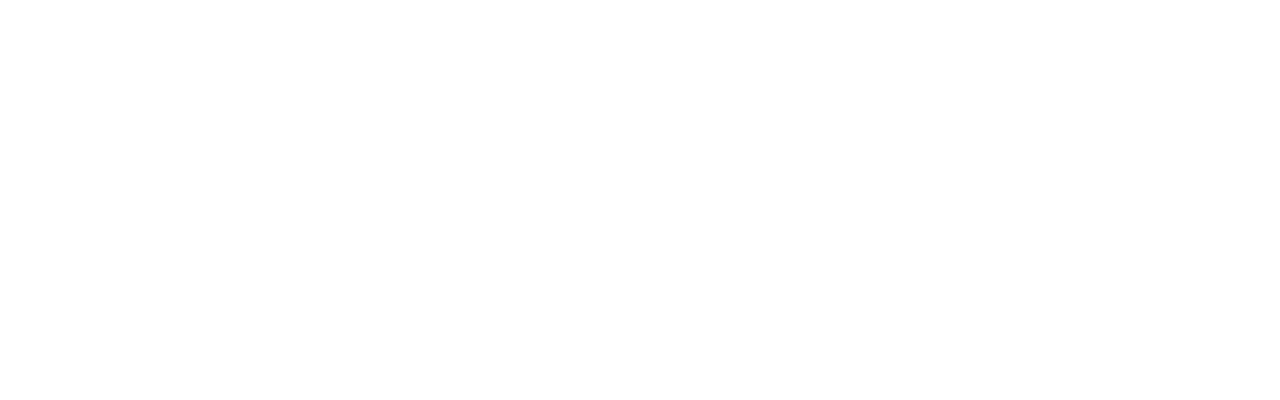
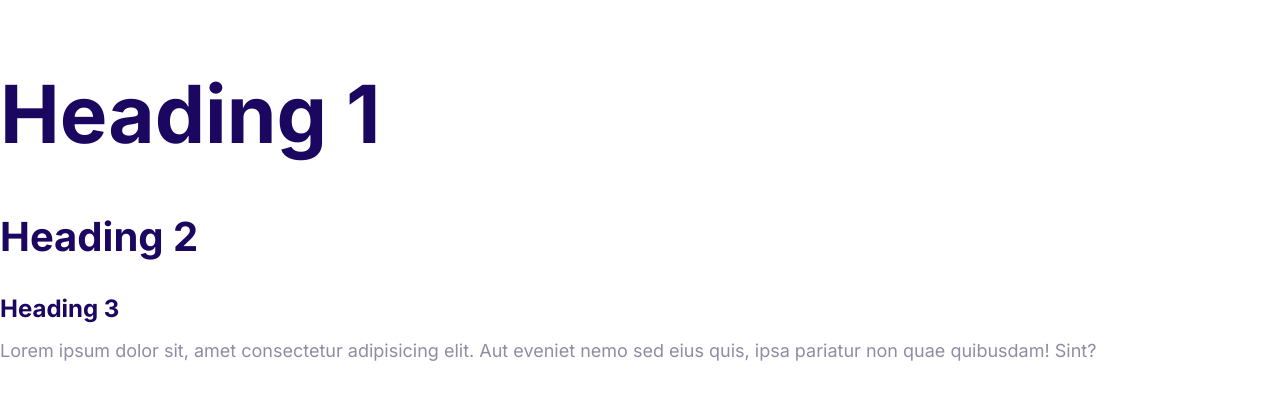
Before and after one commit to narmingeybullayeva/consoldes-cloud, a plain HTML site: page index.html in a window 1280 px wide. Drawn offline with Linux system fonts and the light colour scheme.

Commit message:
Define the styles for the  fonts

```diff
--- a/css/styles.css
+++ b/css/styles.css
@@ -5,3 +5,56 @@
     --color-headings: #1b0760;
     --color-body: #918ca4;
 }
+
+html{
+    font-size: 62.5%;
+}
+
+body{
+    font-family: Inter, Arial, Helvetica, sans-serif;
+    font-size: 2.4rem;
+    line-height: 1.5;
+    color: var(--color-body);
+}
+
+h1,
+h2,
+h3{
+    color: var(--color-headings);
+    margin-bottom: 1rem;
+}
+
+h1{
+    font-size: 7rem;
+}
+
+h2{
+    font-size: 4rem;
+}
+
+h3{
+    font-size: 3rem;
+
+}
+
+p{
+    margin-top: 0;
+}
+
+@media screen and (min-width: 1024px){
+    body{
+        font-size: 1.8rem;
+    }
+
+    h1{
+        font-size: 8rem;
+    }
+
+    h2{
+        font-size: 4rem;
+    }
+
+    h3{
+        font-size: 2.4rem;
+    }
+}
--- a/index.html
+++ b/index.html
@@ -7,6 +7,20 @@
     <title>Document</title>
     <link rel="stylesheet" href="css/normalize.css" />
     <link rel="stylesheet" href="css/styles.css" />
+    <link rel="preconnect" href="https://fonts.googleapis.com" />
+    <link rel="preconnect" href="https://fonts.gstatic.com" crossorigin />
+    <link
+      href="https://fonts.googleapis.com/css2?family=Inter:wght@400;700&display=swap"
+      rel="stylesheet"
+    />
   </head>
-  <body></body>
+  <body>
+    <h1>Heading 1</h1>
+    <h2>Heading 2</h2>
+    <h3>Heading 3</h3>
+    <p>
+      Lorem ipsum dolor sit, amet consectetur adipisicing elit. Aut eveniet nemo
+      sed eius quis, ipsa pariatur non quae quibusdam! Sint?
+    </p>
+  </body>
 </html>
```
